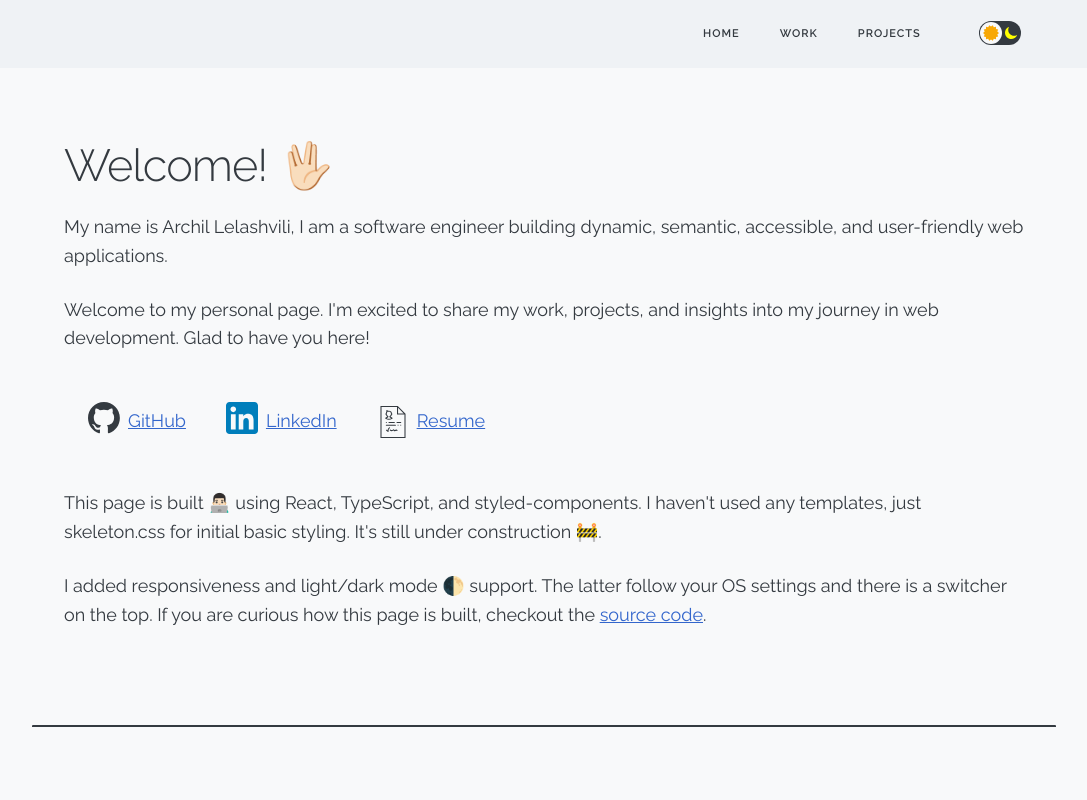
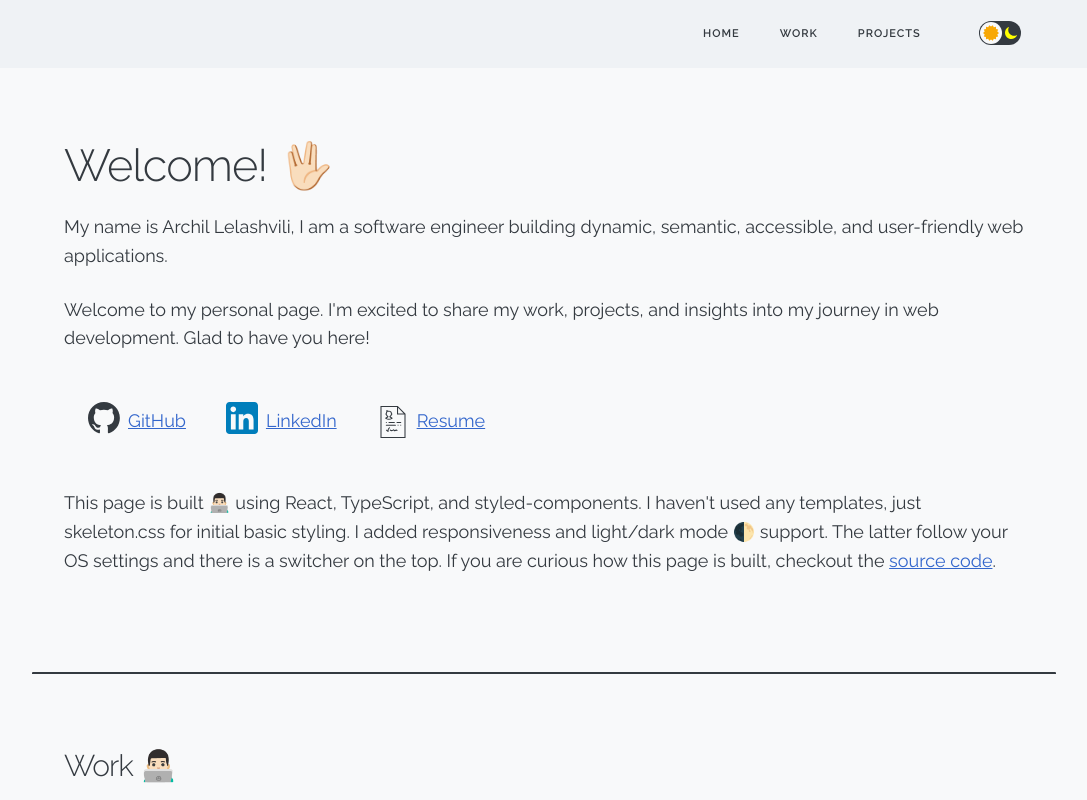
Before and after one commit to archil-l/archil.io, a React app: page / in a window 1280 px wide. Shown: the top 800 px of the page, without its empty margins (96-1183 px from the left). Built offline with nearby package versions, Linux system fonts and the light colour scheme.

Commit message:
Small tweaks

```diff
--- a/src/components/Sections/Welcome.tsx
+++ b/src/components/Sections/Welcome.tsx
@@ -17,7 +17,6 @@ const Welcome = ({ $sectionid, $role }: SectionProps) => {
       <p>{formatMessage(messages.aboutPartTwo)}</p>
       <Links />
       <br />
-      <p>{formatMessage(messages.underConstruction)}</p>
       <p>{formatMessage(messages.whatsDone)}<a href="https://github.com/archil-qb/archil.io" target="_blank" rel="noopener noreferrer">source code</a>.</p>
       <Space height="7rem" />
     </SectionWrapper >);
--- a/src/contents/home.ts
+++ b/src/contents/home.ts
@@ -13,17 +13,9 @@ const messages = defineMessages({
         id: 'home.aboutPartTwo',
         defaultMessage: `Welcome to my personal page. I'm excited to share my work, projects, and insights into my journey in web development. Glad to have you here!`,
     },
-    underConstruction: {
-        id: 'home.underConstruction',
-        defaultMessage: `This page is built 👨🏻‍💻 using React, TypeScript, and styled-components. I haven't used any templates, just skeleton.css for initial basic styling. It's still under construction 🚧.`
-    },
-    nothingYet: {
-        id: 'home.nothingYet',
-        defaultMessage: 'Nothing here is dynamic, semantic or accessible yet.'
-    },
     whatsDone: {
         id: 'home.whatsDone',
-        defaultMessage: 'I added responsiveness and light/dark mode 🌓 support. The latter follow your OS settings and there is a switcher on the top. If you are curious how this page is built, checkout the ',
+        defaultMessage: `This page is built 👨🏻‍💻 using React, TypeScript, and styled-components. I haven't used any templates, just skeleton.css for initial basic styling. I added responsiveness and light/dark mode 🌓 support. The latter follow your OS settings and there is a switcher on the top. If you are curious how this page is built, checkout the `,
     },
     stayTuned: {
         id: 'home.stayTuned',
--- a/src/contents/work.ts
+++ b/src/contents/work.ts
@@ -7,7 +7,7 @@ const messages = defineMessages({
     },
     aboutPartOne: {
         id: 'work.about',
-        defaultMessage: 'I work as a Software Engineer at Quickbase Inc. I joined in 2021 as a Software Engineer Co-op and have since advanced to Software Engineer II. Quickbase is a dynamic work management platform. My focus is on building  intuitive, streamlined and accessible user experience using React, TypeScript and JavaScript. Below are the major features I have contributed to:'
+        defaultMessage: 'I work as a Software Engineer at Quickbase Inc. I joined in 2021 as a Software Engineer Co-op and have since advanced to Software Engineer II. Quickbase is a dynamic work management platform. My focus is on building  intuitive, streamlined and accessible user experience using React, TypeScript and JavaScript. Below are major features I have contributed to:'
     }
 });
 
```
